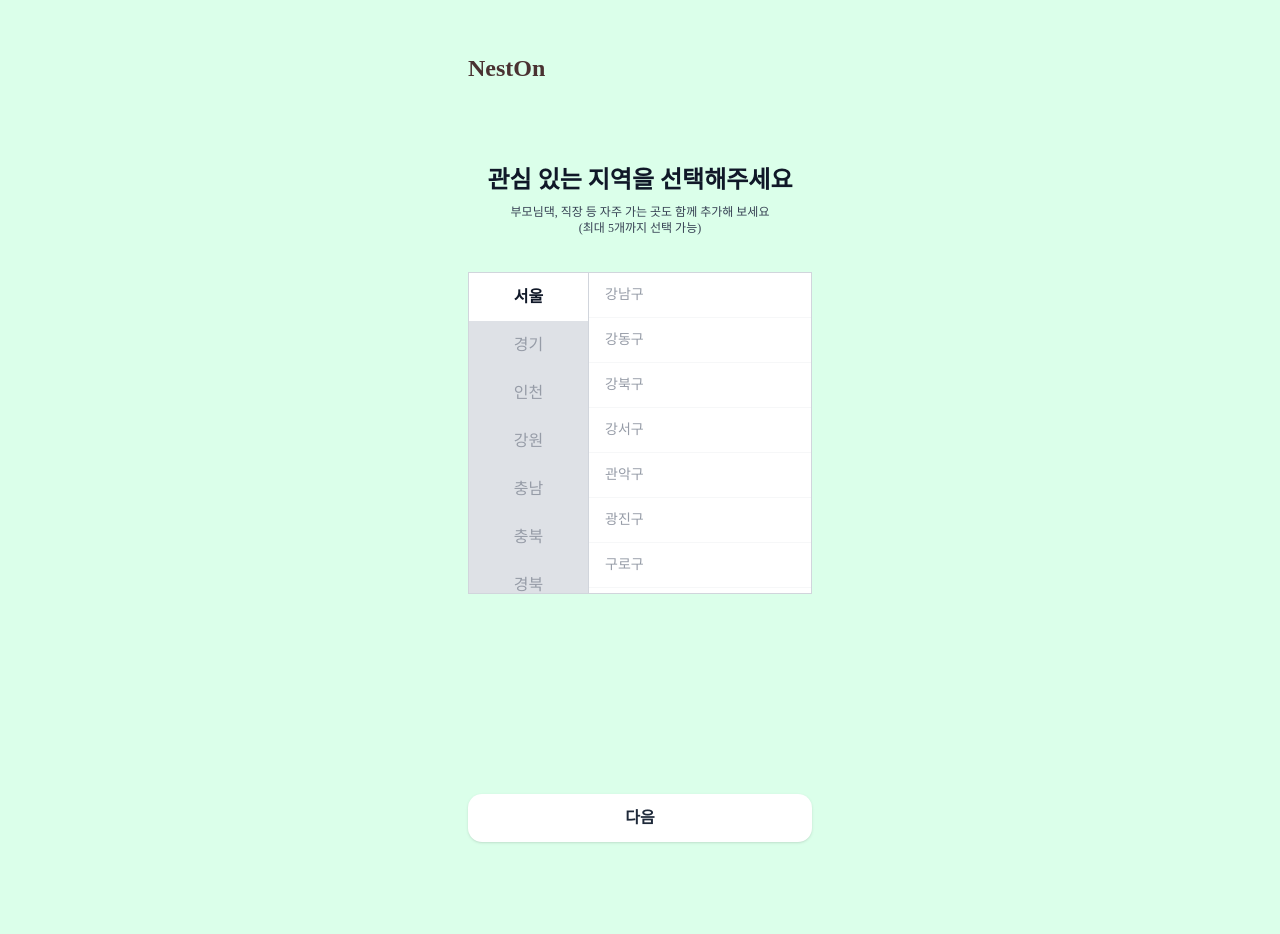
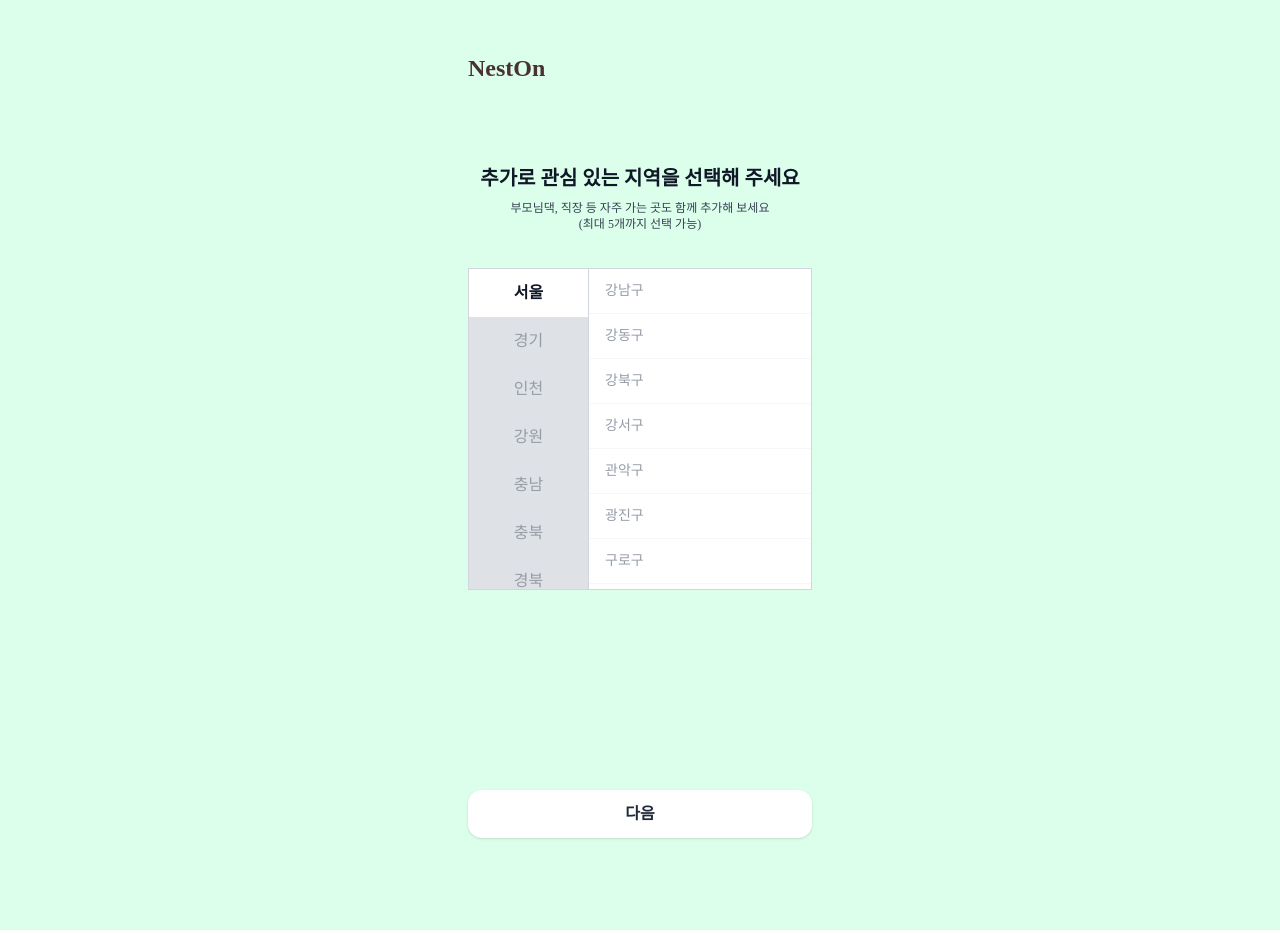
Before and after one commit to Likelion-Yonsei-13th/13-HACKATHON-FRONTEND-Pawsitive, a Next.js app: page /interest-areas in a window 1280 px wide. Built offline with nearby package versions, Linux system fonts and the light colour scheme.

Commit message:
fix/ interest-areas 멘트 변경

```diff
--- a/src/app/(pages)/interest-areas/page.tsx
+++ b/src/app/(pages)/interest-areas/page.tsx
@@ -118,7 +118,7 @@ export default function InterestAreasListPage() {
 
           <div className="mt-10">
             <h2 className="text-2xl font-bold text-gray-900">
-              지역 추가가 완료되었습니다.
+              관심 지역 추가가 완료되었습니다.
             </h2>
             <p className="mt-4 text-sm leading-6 text-gray-900">
               추후 ‘ 나의 지역 &gt; 지역 추가하기 ’ 에서
@@ -149,8 +149,8 @@ export default function InterestAreasListPage() {
           </div>
         </div>
 
-        <h1 className="mt-10 text-2xl font-bold text-gray-900 text-center">
-          관심 있는 지역을 선택해주세요
+        <h1 className="mt-10 text-xl font-bold text-gray-900 text-center">
+          추가로 관심 있는 지역을 선택해 주세요
         </h1>
         <p className="text-xs text-gray-700 text-center pt-2">
           부모님댁, 직장 등 자주 가는 곳도 함께 추가해 보세요
--- a/src/app/(pages)/interest-myarea/page.tsx
+++ b/src/app/(pages)/interest-myarea/page.tsx
@@ -107,7 +107,7 @@ export default function InterestAreasListPage() {
 
           <div className="mt-10">
             <h2 className="text-2xl font-bold text-gray-900">
-              지역 추가가 완료되었습니다.
+              내 지역 추가가 완료되었습니다.
             </h2>
             <p className="mt-4 text-sm leading-6 text-gray-900">
               추후 ‘ 나의 지역 ’ 에서
```
